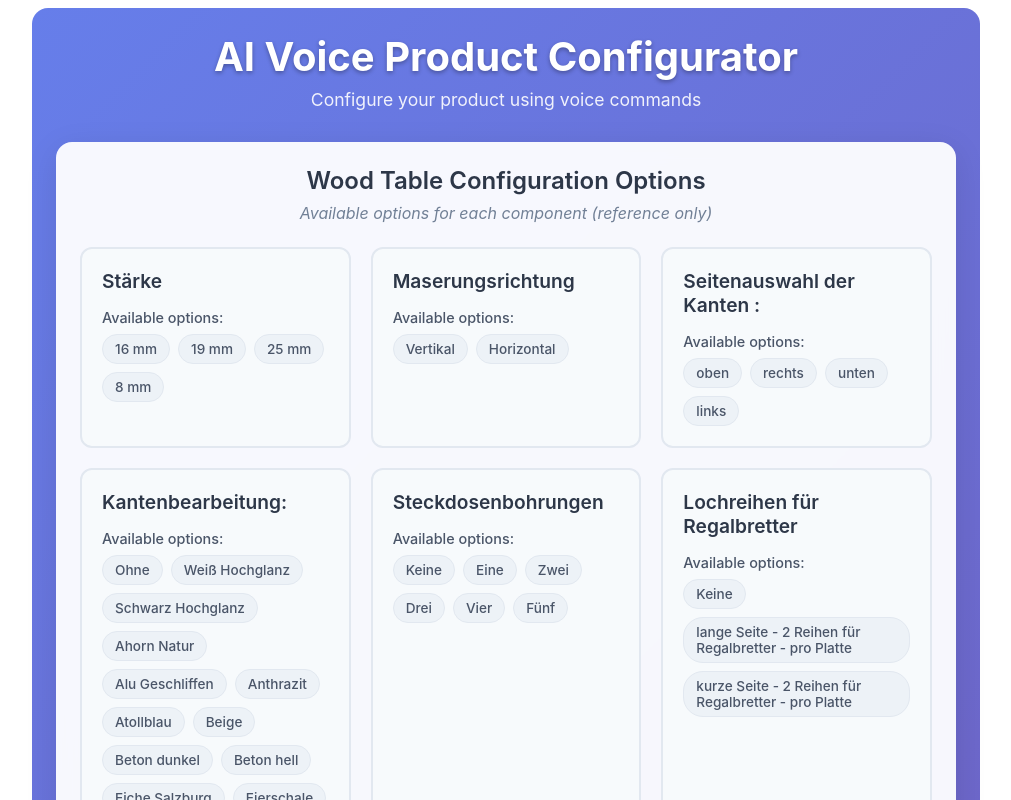
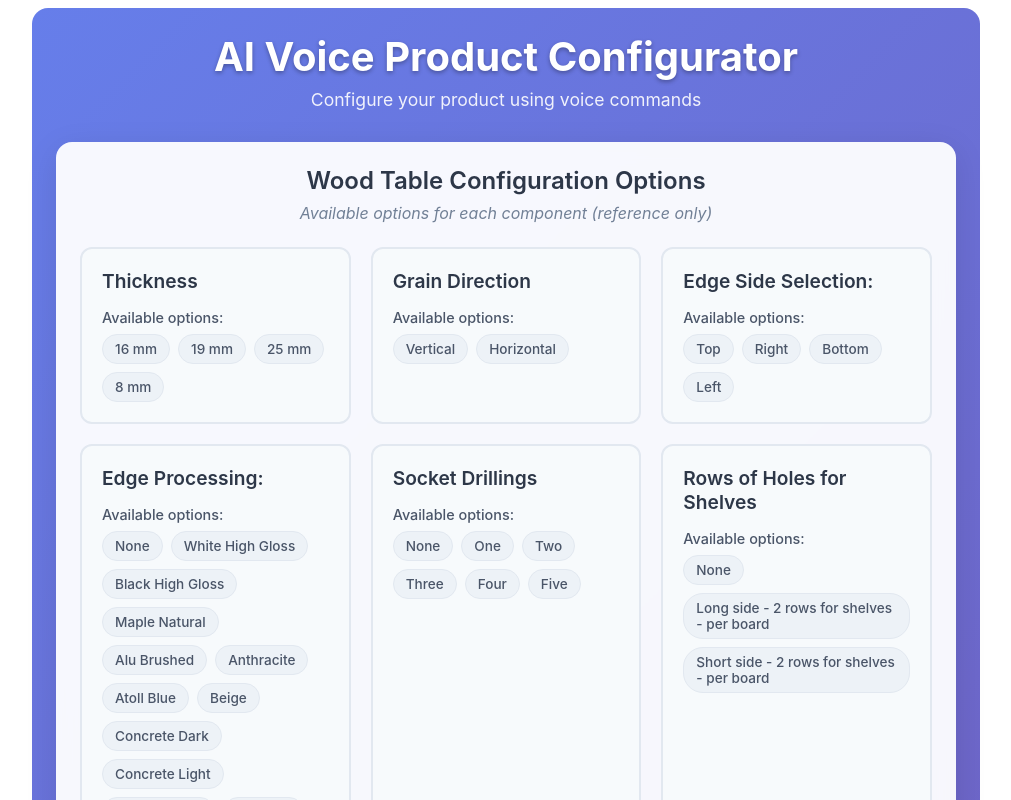
Before and after one commit to alihamza1221/Real-Time-Voice-Agent, a Vue app in the folder frontend/: page / in a window 1280 px wide. Shown: the top 800 px of the page, without its empty margins (134-1145 px from the left). Built offline with nearby package versions, Linux system fonts and the light colour scheme.

Commit message:
lang update

```diff
--- a/frontend/src/App.vue
+++ b/frontend/src/App.vue
@@ -87,24 +87,24 @@ const product = ref(
 {
 name: 'Wood Table',
 parts: [
-  {"id":0,"uniqueId":"1588942193773","name":"platte_thickness","titel":"Stärke","value":["16 mm","19 mm","25 mm","8 mm"]},
+  {"id":0,"uniqueId":"1588942193773","name":"platte_thickness","titel":"Thickness","value":["16 mm","19 mm","25 mm","8 mm"]},
 
-  {"id":1,"uniqueId":"1614246937544","name":"texture_direction","titel":"Maserungsrichtung ","value":["Vertikal","Horizontal"]},
+  {"id":1,"uniqueId":"1614246937544","name":"texture_direction","titel":"Grain Direction","value":["Vertical","Horizontal"]},
 
-  {"id":2,"uniqueId":"1709586217030","name":"sideschoice_of_edges1","titel":"Seitenauswahl der Kanten :","value":["oben","rechts","unten","links"]},
+  {"id":2,"uniqueId":"1709586217030","name":"sideschoice_of_edges1","titel":"Edge Side Selection:","value":["Top","Right","Bottom","Left"]},
 
-  {"id":3,"uniqueId":"1709635825282","name":"edge_processing1","titel":"Kantenbearbeitung:","value":["Ohne","Weiß Hochglanz","Schwarz Hochglanz","Ahorn Natur","Alu Geschliffen","Anthrazit","Atollblau","Beige","Beton dunkel","Beton hell","Eiche Salzburg","Eierschale","Esche Taormina Vogue","Grau","Hellgrau","Kernapfel","Kirsche Acco","Limone","Lipstick","Murnau Ahorn","Niagara Eiche hell","Nussbaum","Onyx","Rose","Samerbergbuche","Schiefer","Schwarz","Seablue","Silber","Sonoma Eiche","Taubenblau","Türkis","Walnuss Venedig","Weiss","Wenge Classic","Marmor Weiss","Marmor Dunkel Grau","Marmor Hell Grau","Swiss Elm Kalt","Aloe Green","Dive Blue","Efeu","Eternal Oak","Jaffa Orange","Lamella Cream","Lamella Terra","Marineblau","Olive","Pistazien Grün","Astfichte","Cappuccino","Cashmere","Coco Tweed Creme","Fichte Weiß","Frontweiss","MellowPine White","Stonetex Black"]},
+  {"id":3,"uniqueId":"1709635825282","name":"edge_processing1","titel":"Edge Processing:","value":["None","White High Gloss","Black High Gloss","Maple Natural","Alu Brushed","Anthracite","Atoll Blue","Beige","Concrete Dark","Concrete Light","Oak Salzburg","Eggshell","Ash Taormina Vogue","Gray","Light Gray","Core Apple","Cherry Acco","Lime","Lipstick","Murnau Maple","Niagara Oak Light","Walnut","Onyx","Rose","Samerberg Beech","Slate","Black","Sea Blue","Silver","Sonoma Oak","Dove Blue","Turquoise","Walnut Venice","White","Wenge Classic","Marble White","Marble Dark Gray","Marble Light Gray","Swiss Elm Cold","Aloe Green","Dive Blue","Ivy","Eternal Oak","Jaffa Orange","Lamella Cream","Lamella Terra","Navy Blue","Olive","Pistachio Green","Knotty Spruce","Cappuccino","Cashmere","Coco Tweed Cream","Spruce White","Front White","Mellow Pine White","Stonetex Black"]},
 
 
-  {"id":4,"uniqueId":"1709232334992","name":"st_amount_socket","titel":"Steckdosenbohrungen",
-  "value":["Keine","Eine","Zwei","Drei","Vier","Fünf"]},
+  {"id":4,"uniqueId":"1709232334992","name":"st_amount_socket","titel":"Socket Drillings",
+  "value":["None","One","Two","Three","Four","Five"]},
 
-  {"id":5,"uniqueId":"1709232556743","name":"rows_of_holes_for_shelves","titel":"Lochreihen für Regalbretter",
-  "value":["Keine","lange Seite - 2 Reihen für Regalbretter - pro Platte","kurze Seite - 2 Reihen für Regalbretter - pro Platte"]},
+  {"id":5,"uniqueId":"1709232556743","name":"rows_of_holes_for_shelves","titel":"Rows of Holes for Shelves",
+  "value":["None","Long side - 2 rows for shelves - per board","Short side - 2 rows for shelves - per board"]},
 
-  {"id":6,"uniqueId":"1709232830865","name":"hinges_drill_hole","titel":"Scharniere inkl. Bohrung",
-  "value":["Keine","Eckanschlag 2 Bohrungen und 2 Scharniere","Mittelwand 2 Bohrungen und 2 Scharniere","Einliegend 2 Bohrungen und 2 Scharniere","Eckanschlag 3 Bohrungen und 3 Scharniere","Mittelwand 3 Bohrungen und 3 Scharniere","Einliegend 3 Bohrungen und 3 Scharniere","Eckanschlag 4 Bohrungen und 4 Scharniere","Mittelwand 4 Bohrungen und 4 Scharniere","Einliegend 4 Bohrungen und 4 Scharniere","Eckanschlag 5 Bohrungen und 5 Scharniere","Mittelwand 5 Bohrungen und 5 Scharniere","Einliegend 5 Bohrungen und 5 Scharniere"]}],
-LANGUAGE: 'Egnlish'
+  {"id":6,"uniqueId":"1709232830865","name":"hinges_drill_hole","titel":"Hinges including Drilling",
+  "value":["None","Corner stop 2 drillings and 2 hinges","Center wall 2 drillings and 2 hinges","Inset 2 drillings and 2 hinges","Corner stop 3 drillings and 3 hinges","Center wall 3 drillings and 3 hinges","Inset 3 drillings and 3 hinges","Corner stop 4 drillings and 4 hinges","Center wall 4 drillings and 4 hinges","Inset 4 drillings and 4 hinges","Corner stop 5 drillings and 5 hinges","Center wall 5 drillings and 5 hinges","Inset 5 drillings and 5 hinges"]}],
+LANGUAGE: 'English'
 }
 )
 
@@ -196,38 +196,44 @@ async function startVoiceAgent () {
 r.on(RoomEvent.DataReceived, async(payload, participant, topic) => {
   console.log('____DataReceived event triggered____');
   try {
-    console.log('DataReceived raw', { topic, payload, participant })
+    //console.log('DataReceived raw', { topic, payload, participant })
 
 
 
     const newConfig = {
-      parts: [{
+    parts: [
+    {"id":5,"uniqueId":"1709232556743","name":"rows_of_holes_for_shelves","titel":"Rows of Holes for Shelves",
+    "value":["None","Short side - 2 rows for shelves - per board"]},
+    {
       "id": 6,
       "uniqueId": "1709232830865",
       "name": "hinges_drill_hole",
       "titel": "Hinges including Drilling",
-      "value": [
+      "value":
+       [
         "Corner stop 2 drillings and 2 hinges",
         "Center wall 2 drillings and 2 hinges",
-        "Inset 2 drillings and 2 hinges",
-        "Corner stop 3 drillings and 3 hinges",
-        "Inset 5 drillings and 5 hinges"
       ]
-    }]
+    },
+
+    ],    LANGUAGE: "English"
+
   }
 
     // This function will be called when we configurtion update is needed.
-    console.log("_________Publishing payload:", payload)
-    await r.localParticipant.publishData(
-      new TextEncoder().encode(JSON.stringify(newConfig)),
-      { reliable: true, topic: "config" }
-    )
+
 
 
     const msg = JSON.parse(new TextDecoder().decode(payload))
     console.log('DataReceived parsed', { topic, msg })
 
     if (msg?.type === 'config:update') {
+
+    console.log("_________Publishing payload________", payload)
+    await r.localParticipant.publishData(
+      new TextEncoder().encode(JSON.stringify(newConfig)),
+      { reliable: true, topic: "config" }
+    )
       const next = { ...selected.value }
 
       // Handle both single object and array formats
@@ -254,8 +260,8 @@ r.on(RoomEvent.DataReceived, async(payload, participant, topic) => {
 })
 
   r.on(RoomEvent.ParticipantConnected, (p) => {
-  console.log('remote joined', p.identity)
-})
+  //console.log('remote joined', p.identity)
+ })
 r.on(RoomEvent.ParticipantDisconnected, (p) => {
   console.log('remote left', p.identity)
 })
@@ -289,7 +295,7 @@ console.log("remote participants : ", room.value.remoteParticipants);
     })
 
     if (!r.canPlayAudio) {
-  console.log("started audio")
+  //console.log("started audio")
 }
 r.on(RoomEvent.AudioPlaybackStatusChanged, () => {
   if (!r.canPlayAudio) {
```
